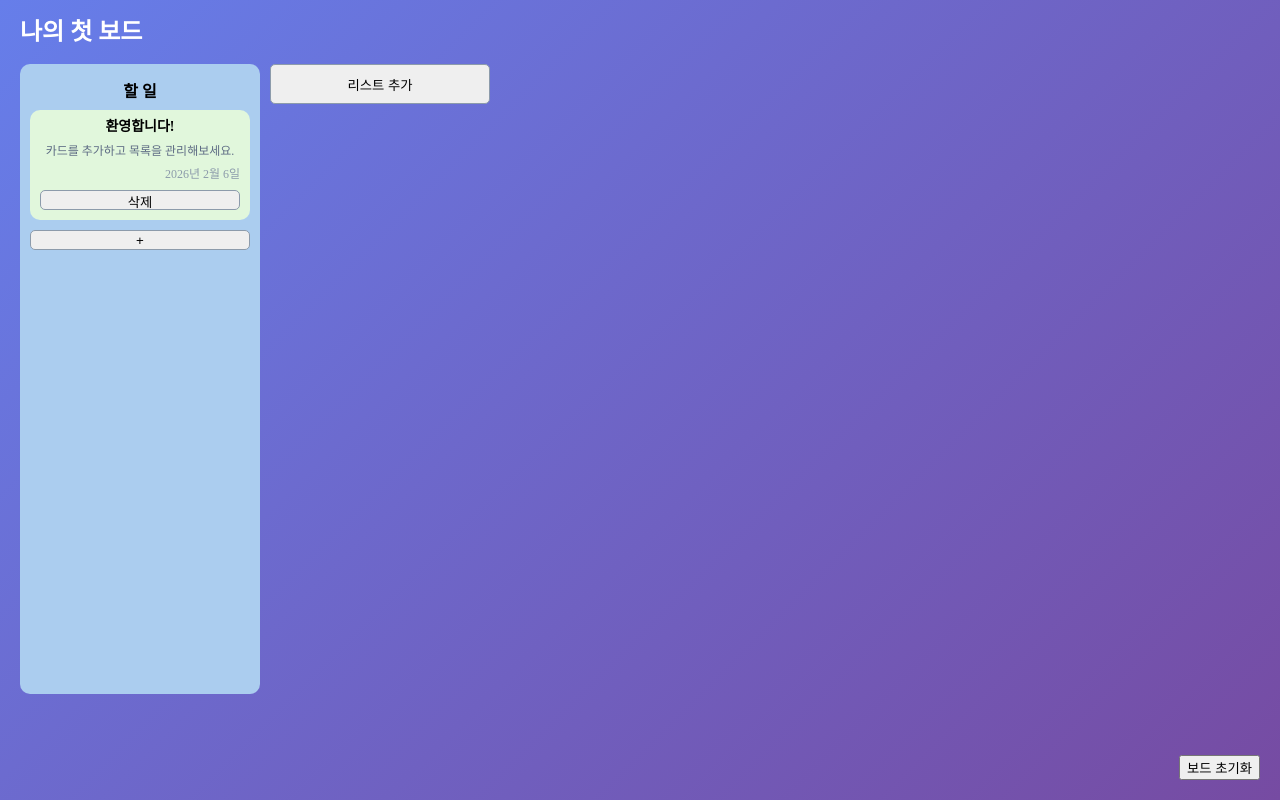
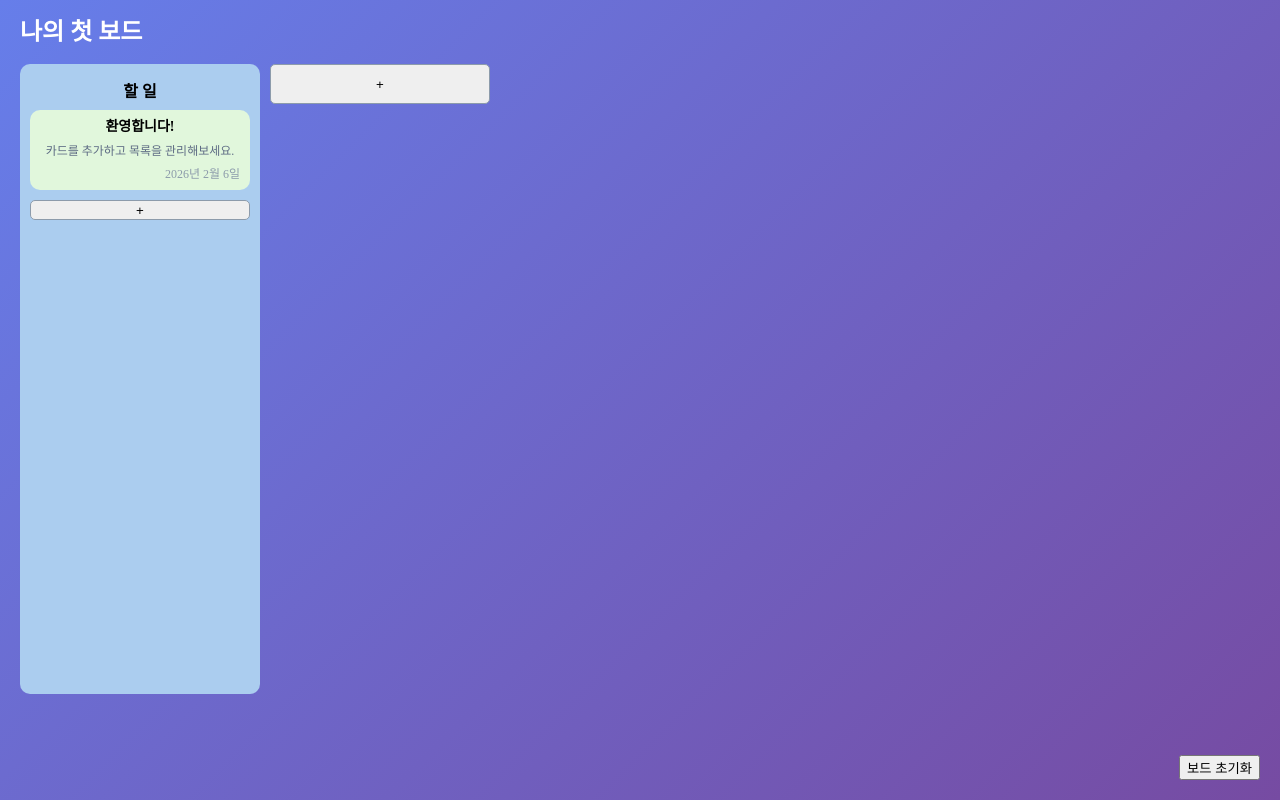
Before and after one commit to mocking-tiger/re-re-board, a React (Create React App) app: page / in a window 1280 px wide. Built offline with nearby package versions, Linux system fonts and the light colour scheme.

Commit message:
style: 카드의 삭제버튼 호버시에만 렌더링

```diff
--- a/src/components/Board/Board.css
+++ b/src/components/Board/Board.css
@@ -20,11 +20,3 @@
   flex-direction: row;
   gap: 10px;
 }
-
-.board-add-list-button {
-  width: calc(200px + 20px);
-  height: 40px;
-  border: 1px solid #8c9bab;
-  border-radius: 5px;
-  cursor: pointer;
-}
--- a/src/components/Board/Board.tsx
+++ b/src/components/Board/Board.tsx
@@ -1,5 +1,6 @@
 import './Board.css';
 import List from '../List/List';
+import Button from '../UI/Button/Button';
 import { useState } from 'react';
 import { generateId, getNextDisplayOrder } from '../../utils/helpers';
 import { getBoard, initialBoard, saveBoard } from '../../utils/storage';
@@ -95,9 +96,9 @@ const Board = () => {
             onDeleteCard={deleteCard}
           />
         ))}
-        <button className="board-add-list-button" onClick={addList}>
-          리스트 추가
-        </button>
+        <Button className="board-add-list-button" onClick={addList}>
+          +
+        </Button>
       </div>
     </div>
   );
--- a/src/components/Card/Card.css
+++ b/src/components/Card/Card.css
@@ -2,6 +2,7 @@
   width: 200px;
   max-height: 110px;
   padding: 10px;
+  position: relative;
   background-color: #e1f7dc;
   border-radius: 10px;
   display: flex;
--- a/src/components/Card/Card.tsx
+++ b/src/components/Card/Card.tsx
@@ -15,7 +15,9 @@ const Card = ({
       <h1 className="card-title">{card.title}</h1>
       <p className="card-description">{card.description}</p>
       <span className="card-date">{formatDate(card.createdAt)}</span>
-      <Button onClick={() => onDeleteCard(card.listId, card.id)}>삭제</Button>
+      <Button className="card-delete-button" onClick={() => onDeleteCard(card.listId, card.id)}>
+        x
+      </Button>
     </div>
   );
 };
--- a/src/components/UI/Button/Button.css
+++ b/src/components/UI/Button/Button.css
@@ -4,6 +4,15 @@
   border: 1px solid #8c9bab;
   border-radius: 5px;
   cursor: pointer;
+
+  &:hover {
+    background-color: #d9d9d9;
+  }
+}
+
+.board-add-list-button {
+  width: calc(200px + 20px);
+  height: 40px;
 }
 
 .list-add-button {
@@ -20,3 +29,19 @@
 .list:hover .list-delete-button {
   display: block;
 }
+
+.card-delete-button {
+  width: 20px;
+  height: 20px;
+  padding-bottom: 2px;
+  position: absolute;
+  top: 3px;
+  right: 3px;
+  border-radius: 100%;
+  cursor: pointer;
+  display: none;
+}
+
+.card:hover .card-delete-button {
+  display: block;
+}
```
